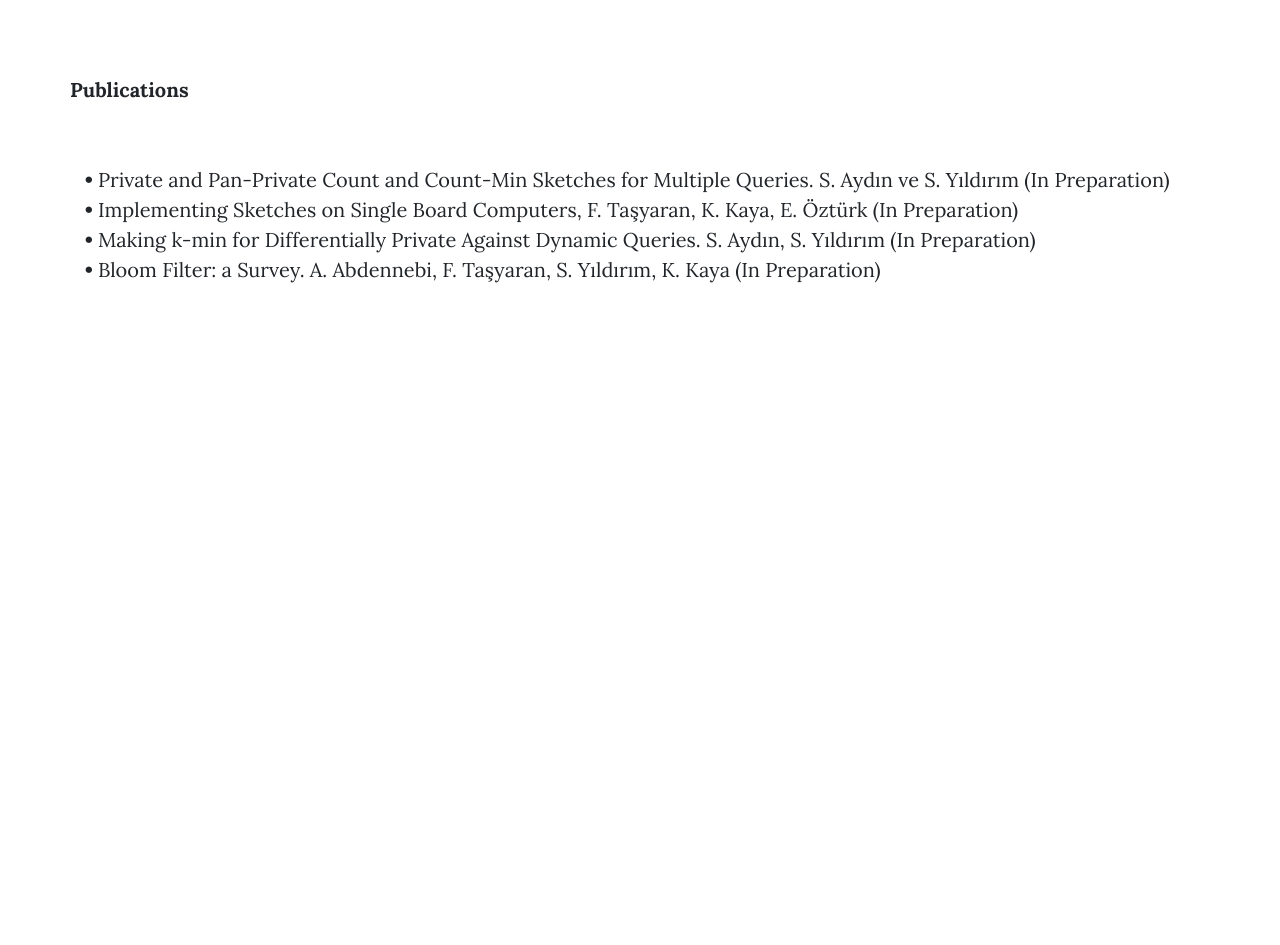
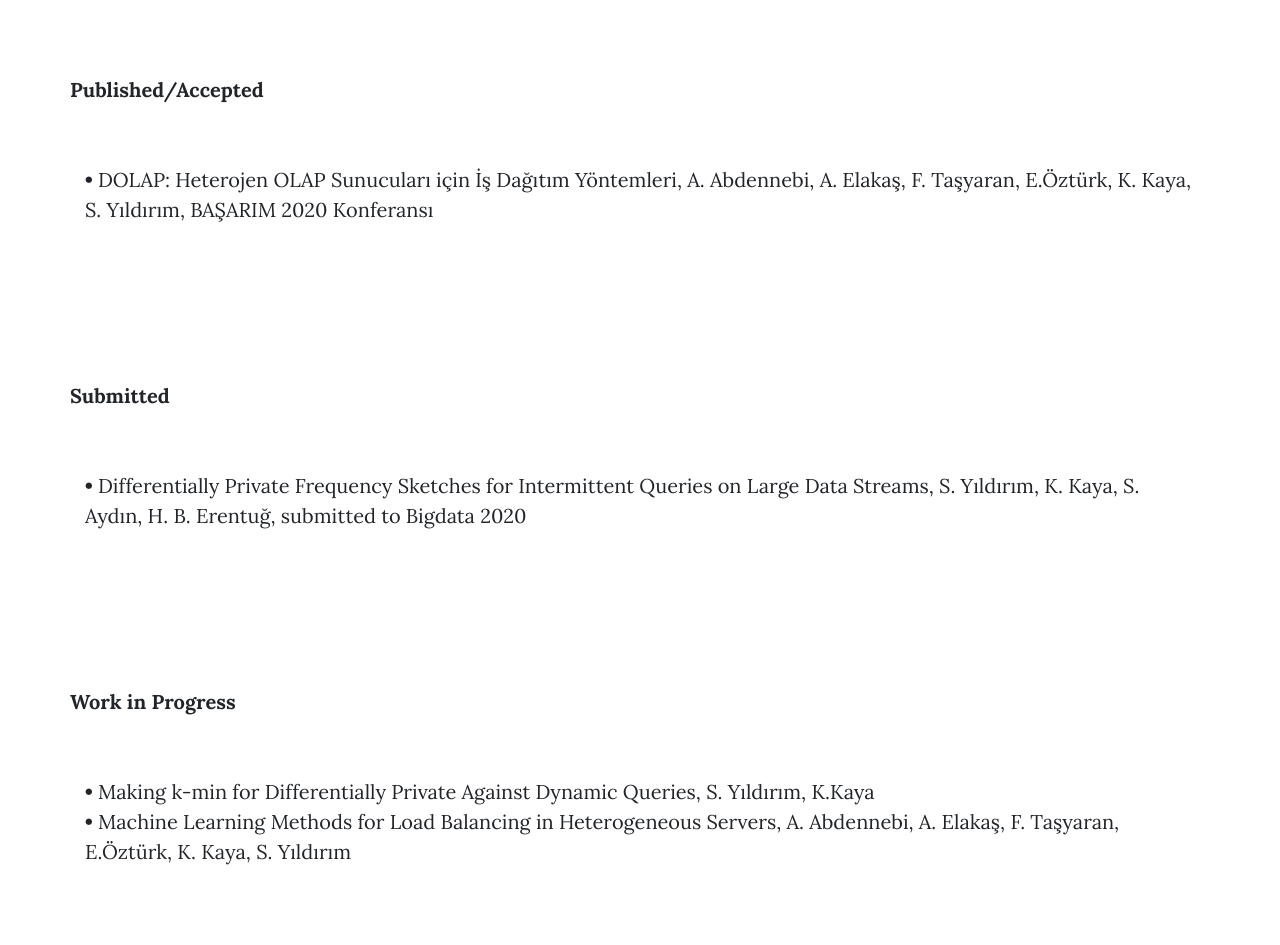
Before and after one commit to Dolap-IDP/IDP, a website: page publications.html in a window 1280 px wide. Shown: the part 126-1071 px from the top of the page. Before the commit the page ends 800 px from the top, so only its background shows below. Drawn offline with Linux system fonts and the light colour scheme.

Commit message:
7 Ekim Güncelleme

```diff
--- a/publications.html
+++ b/publications.html
@@ -61,7 +61,7 @@
       <a href="index.html"><img src="https://github.com/anilelakas/Tbtk-Project/blob/master/Logo2yeni.png?raw=true" width="90" height="90" alt="logo"></a>
       <a href="about.html" class="nav-link text-dark">About</a>
       <a href="project.html" class="nav-link text-dark">Project</a>
-      <a href="publications.html" class="active">Publications</a>
+      <a href="publications.html" class="active">Research Output</a>
       <a class="nav-link text-dark" href="people.html" class="nav-link text-dark">People</a>
       <a href="contact.html" class="nav-link text-dark">Contact</a>
   </div>
@@ -69,15 +69,35 @@
   <section class="py-5">
     <div class="container">
       <div class="row">
-        <p align="center"><b>Publications</b></p>
+        <p align="center"><b>Published/Accepted</b></p>
       </div>
       <p>
-      <b>• </b> Private and Pan-Private Count and Count-Min Sketches for Multiple Queries. S. Aydın ve S. Yıldırım (In Preparation)<br>
-      <b>• </b> Implementing Sketches on Single Board Computers, F. Taşyaran, K. Kaya, E. Öztürk (In Preparation)<br>
-      <b>• </b> Making k-min for Differentially Private Against Dynamic Queries. S. Aydın, S. Yıldırım (In Preparation)<br>
-      <b>• </b> Bloom Filter: a Survey. A. Abdennebi, F. Taşyaran, S. Yıldırım, K. Kaya (In Preparation)<br>
+      <b>• </b> DOLAP: Heterojen OLAP Sunucuları için İş Dağıtım Yöntemleri, A. Abdennebi, A. Elakaş, F. Taşyaran, E.Öztürk, K. Kaya, S. Yıldırım, BAŞARIM 2020 Konferansı<br>
       </p>
     </div>
+</section>
+
+<section class="py-5">
+  <div class="container">
+    <div class="row">
+      <p align="center"><b>Submitted</b></p>
+    </div>
+    <p>
+    <b>• </b> Differentially Private Frequency Sketches for Intermittent Queries on Large Data Streams, S. Yıldırım, K. Kaya, S. Aydın, H. B. Erentuğ, submitted to Bigdata 2020<br>
+    </p>
+  </div>
+</section>
+
+<section class="py-5">
+  <div class="container">
+    <div class="row">
+      <p align="center"><b>Work in Progress</b></p>
+    </div>
+    <p>
+    <b>• </b> Making k-min for Differentially Private Against Dynamic Queries, S. Yıldırım, K.Kaya <br>
+    <b>• </b> Machine Learning Methods for Load Balancing in Heterogeneous Servers, A. Abdennebi, A. Elakaş, F. Taşyaran, E.Öztürk, K. Kaya, S. Yıldırım <br>
+    </p>
+  </div>
 </section>
 
 
```
Also changed, not shown: about.html (+1 -1 lines), contact.html (+1 -1 lines), index.html (+1 -1 lines), people.html (+1 -1 lines), project.html (+1 -20 lines).
